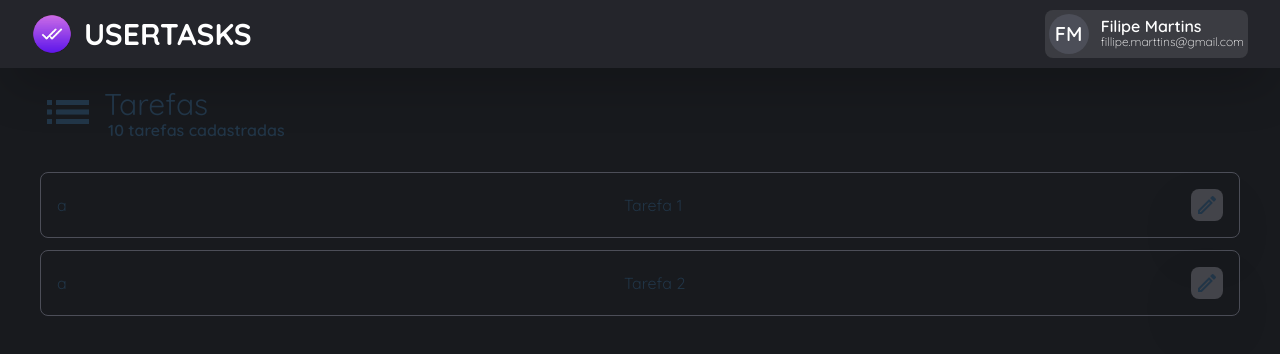
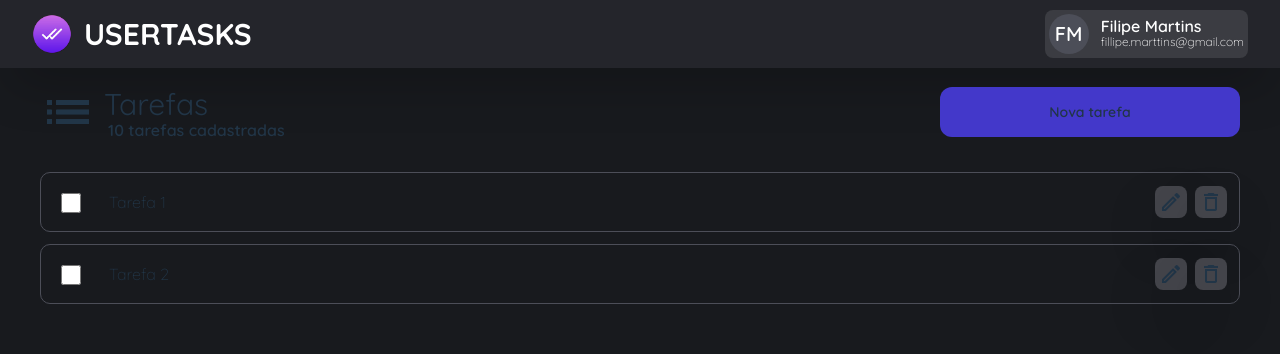
Before and after one commit to tarcisioangelo/node-vue-aws, a Vue app: page /tasks in a window 1280 px wide. Shown: the top 354 px of the page. Built offline with nearby package versions, Linux system fonts and the light colour scheme.

Commit message:
botao novo

```diff
--- a/src/components/Buttons/IconButton.vue
+++ b/src/components/Buttons/IconButton.vue
@@ -2,7 +2,7 @@
     <button
         @click="handleClick"
         :class="[
-            ' h-8 w-8 rounded-lg drop-shadow-2xl flex  font-semibold bg-input hover:bg-primary hover:text-primary',
+            ' h-8 w-8 rounded-lg drop-shadow-2xl flex  font-semibold bg-input hover:bg-input-line  hover:font-extrabold',
             customClass,
         ]"
     >
--- a/src/components/Navigation/TitlePage.vue
+++ b/src/components/Navigation/TitlePage.vue
@@ -1,5 +1,5 @@
 <template>
-    <div class="flex items-center gap-2 mb-8">
+    <div class="flex items-center gap-2">
         <span class="material-icons-outlined !text-[56px] w-14">lists</span>
 
         <div class="flex flex-col leading-none">
--- a/src/views/Tasks.vue
+++ b/src/views/Tasks.vue
@@ -1,16 +1,22 @@
 <template>
-    <TitlePage />
+    <div class="flex flex-wrap gap-2 justify-between items-center mb-8">
+        <TitlePage />
+        <DefaultButton customClass="h-[50px] w-full md:w-[300px] text-sm" text="Nova tarefa" />
+    </div>
 
     <div v-if="tasks.length > 0" class="flex flex-col gap-3">
         <div
             v-for="task in tasks"
             :key="task.id"
-            class="flex flex-wrap border border-input-line items-center p-4 rounded-lg gap-2"
+            class="flex flex-wrap border border-input-line items-center p-3 rounded-[10px] gap-2 font-thin"
         >
-            <p class="flex-1">a</p>
+            <p class="w-12 mt-2">
+                <input type="checkbox" class="w-5 h-5 ml-[0.5rem]" />
+            </p>
             <p class="flex-1">{{ task.title }}</p>
             <div class="flex gap-2">
                 <IconButton icon="edit" />
+                <IconButton icon="delete" />
             </div>
         </div>
     </div>
@@ -19,6 +25,7 @@
 </template>
 
 <script lang="ts" setup>
+import DefaultButton from '@/components/Buttons/DefaultButton.vue'
 import IconButton from '@/components/Buttons/IconButton.vue'
 import TitlePage from '@/components/Navigation/TitlePage.vue'
 interface ITask {
```
